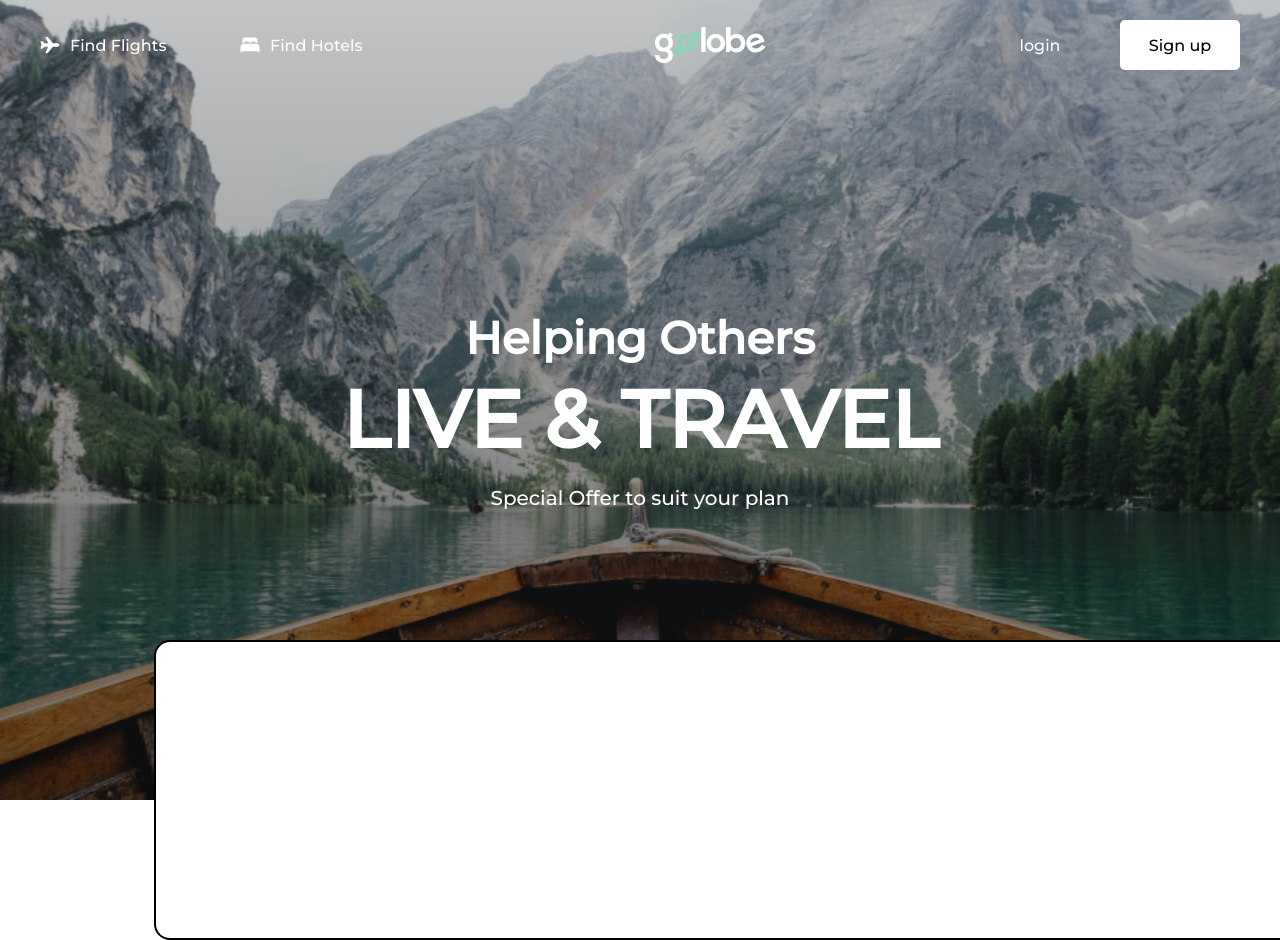
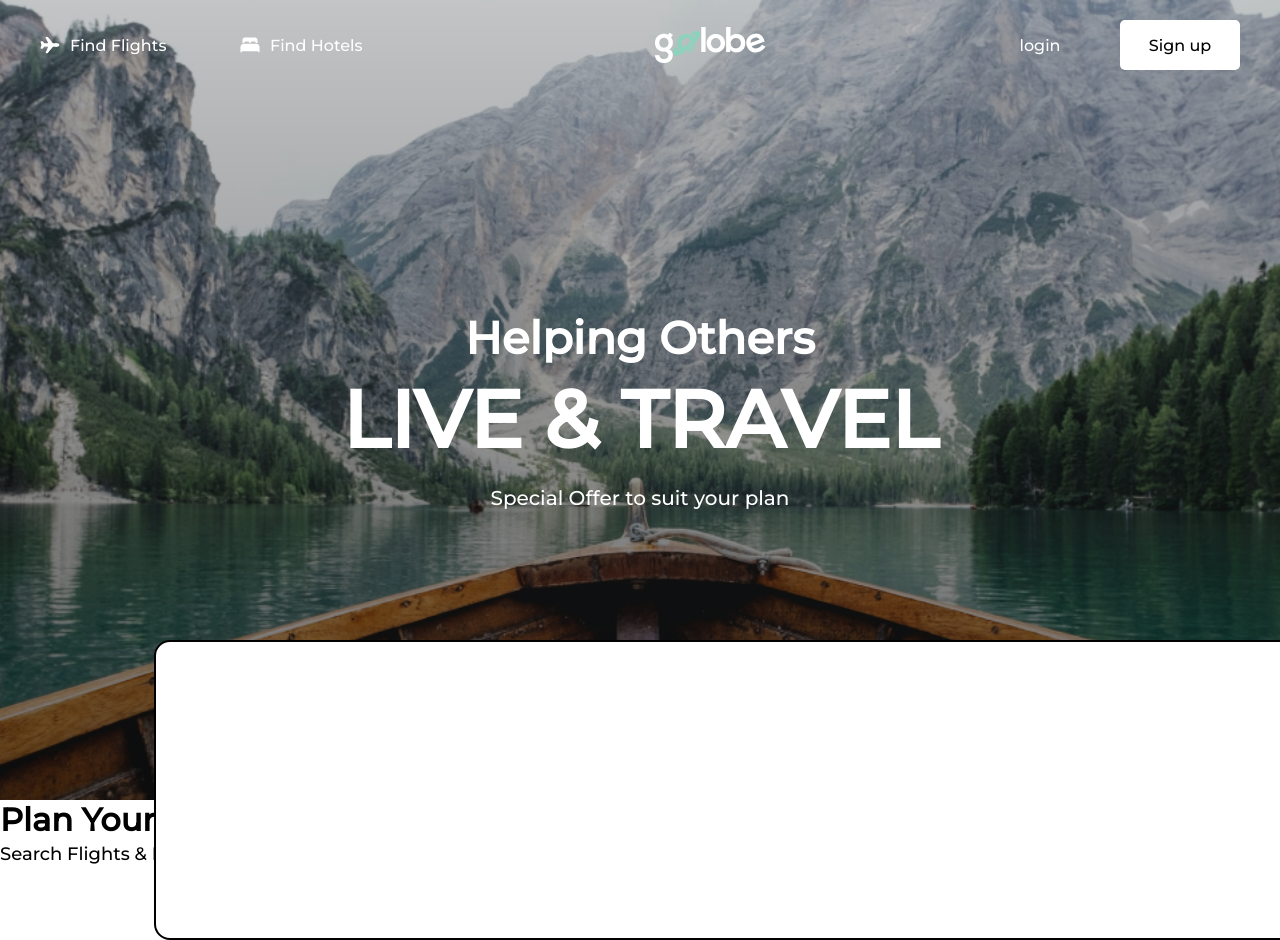
Before and after one commit to DanielOmehe/Golobe-Travel-App, a Next.js app: page / in a window 1280 px wide. Shown: the top 940 px of the page. Built offline with nearby package versions, Linux system fonts and the light colour scheme.

Commit message:
utility Section Title

```diff
--- /dev/null
+++ b/components/utility/section_title/index.js
@@ -0,0 +1,14 @@
+import { Button } from "../style"
+import { Title, sectionWrapper, Text } from "./style"
+
+const SectionTitle = () => {
+  return (
+    <sectionWrapper>
+      <Title>Plan Your Perfect Trip</Title>
+      <Text>Search Flights & Places Hire to our most popular destinations</Text>
+      <Button>See more Places</Button>
+    </sectionWrapper>
+  )
+}
+
+export default SectionTitle
--- /dev/null
+++ b/components/utility/section_title/style.js
@@ -0,0 +1,15 @@
+import styled from "styled-components";
+
+export const sectionWraper = styled.div`
+    display: flex;
+    align-items: center;
+`
+export const Title = styled.h2`
+    font-size: 32px;
+    font-weight: 600;
+    margin-bottom: 4px;
+
+`
+export const Text = styled.p`
+    font-size: 18px;
+`
--- a/pages/index.js
+++ b/pages/index.js
@@ -1,11 +1,13 @@
 import Header from "../layout/header"
 import { FlightPlan } from '../components/landing-page';
+import SectionTitle from "../components/utility/section_title";
 
 const LandingPage = ()=>{
     return(
         <>
         <Header />
         <FlightPlan />
+        <SectionTitle/>
         </>
     )
 }
```
Also changed, not shown: components/utility/button.js (deleted, +0 -8 lines), components/utility/sectionTitle.js (deleted, +0 -10 lines), components/utility/index.js (added).
